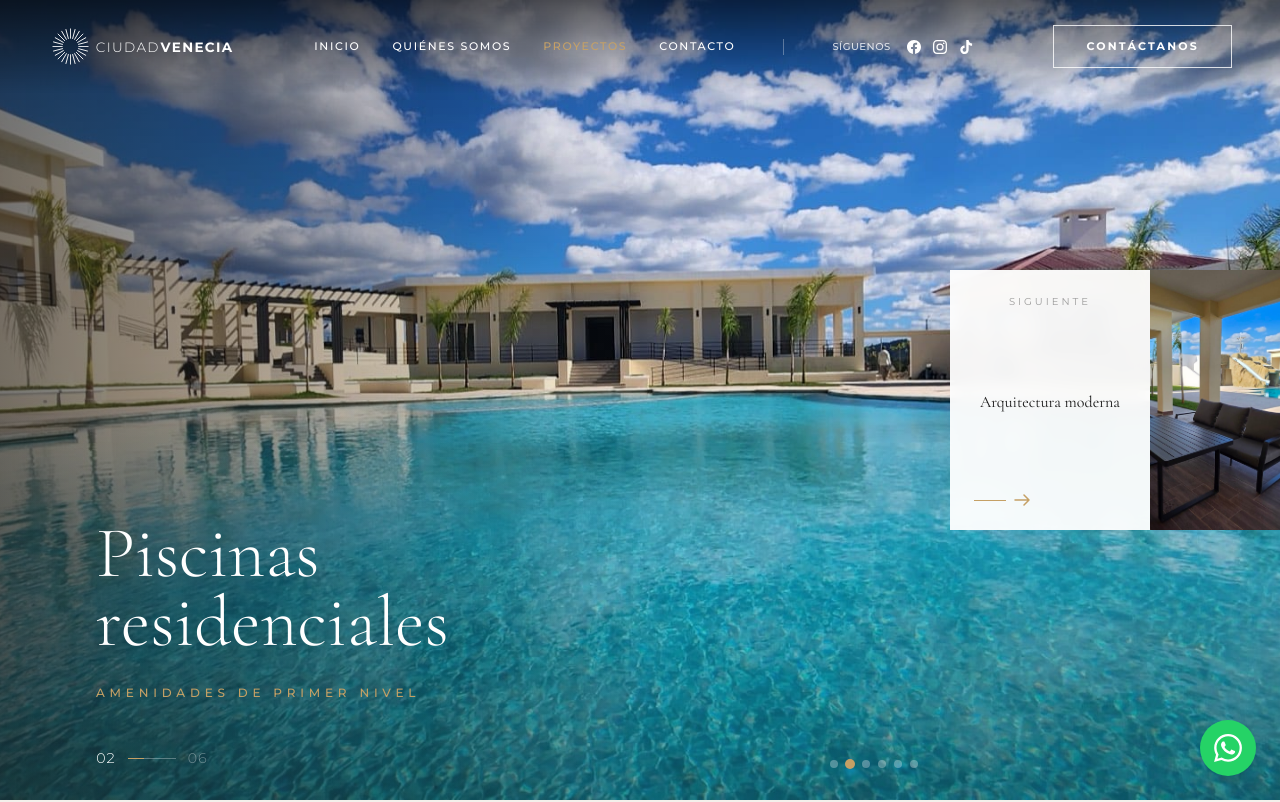
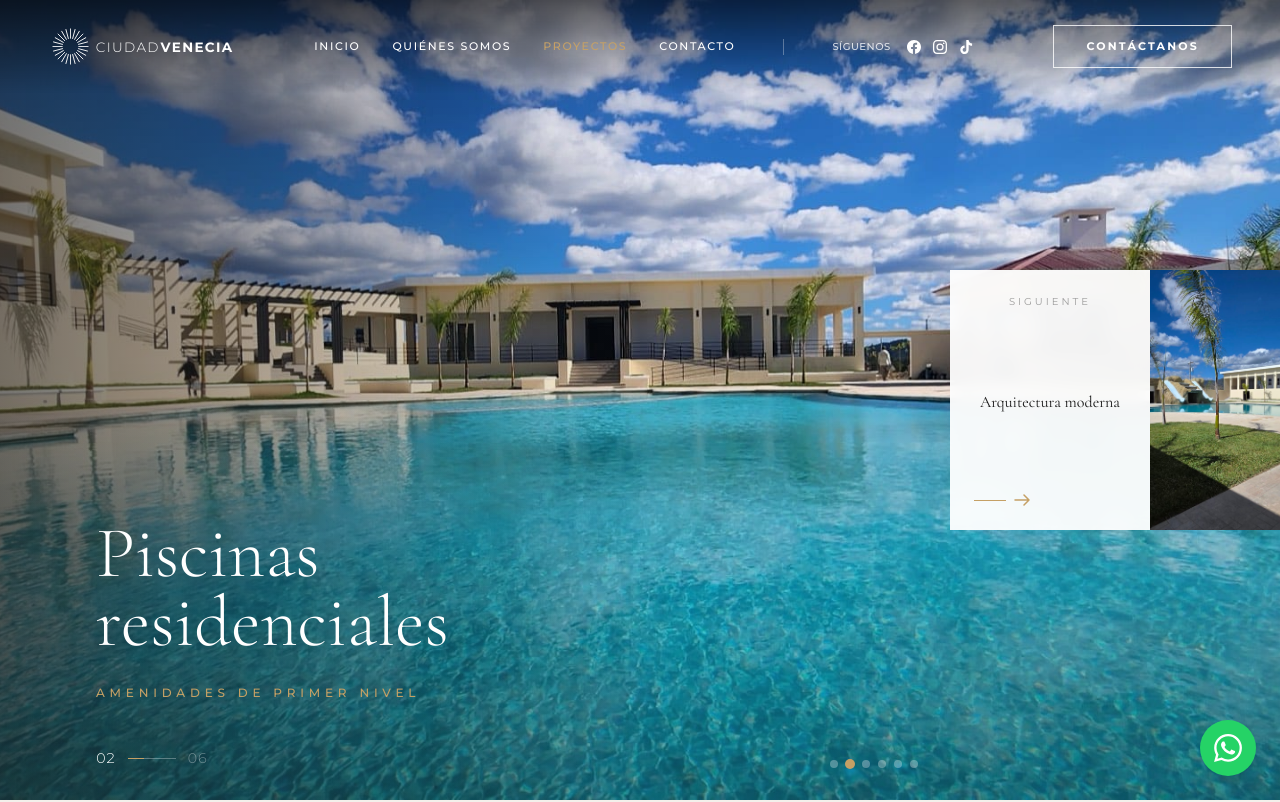
Before and after one commit to rplushn/ciudadvenecia, a Next.js app: page /proyectos in a window 1280 px wide. Shown: the top 802 px of the page. Built offline with nearby package versions, Linux system fonts and the light colour scheme.

Commit message:
fix: swap TileHero slides 1↔3 — pool photo to Diseño, patio to CV Olancho

```diff
--- a/src/components/TileHero.tsx
+++ b/src/components/TileHero.tsx
@@ -11,7 +11,7 @@ interface Tile {
 
 const tiles: Tile[] = [
   {
-    image: '/NUEVAS-JUANJOSE/horizontales/cv_olancho_A003_web.jpg',
+    image: '/NUEVAS-JUANJOSE/horizontales/cv_olancho_A001_horizontal_web.jpg',
     title: 'Ciudad Venecia\nOlancho',
     subtitle: 'Nuestro proyecto premium'
   },
@@ -21,7 +21,7 @@ const tiles: Tile[] = [
     subtitle: 'Amenidades de primer nivel'
   },
   {
-    image: '/NUEVAS-JUANJOSE/horizontales/cv_olancho_A001_horizontal_web.jpg',
+    image: '/NUEVAS-JUANJOSE/horizontales/cv_olancho_A003_web.jpg',
     title: 'Diseño que\ninspira vida',
     subtitle: 'Arquitectura moderna'
   },
```
